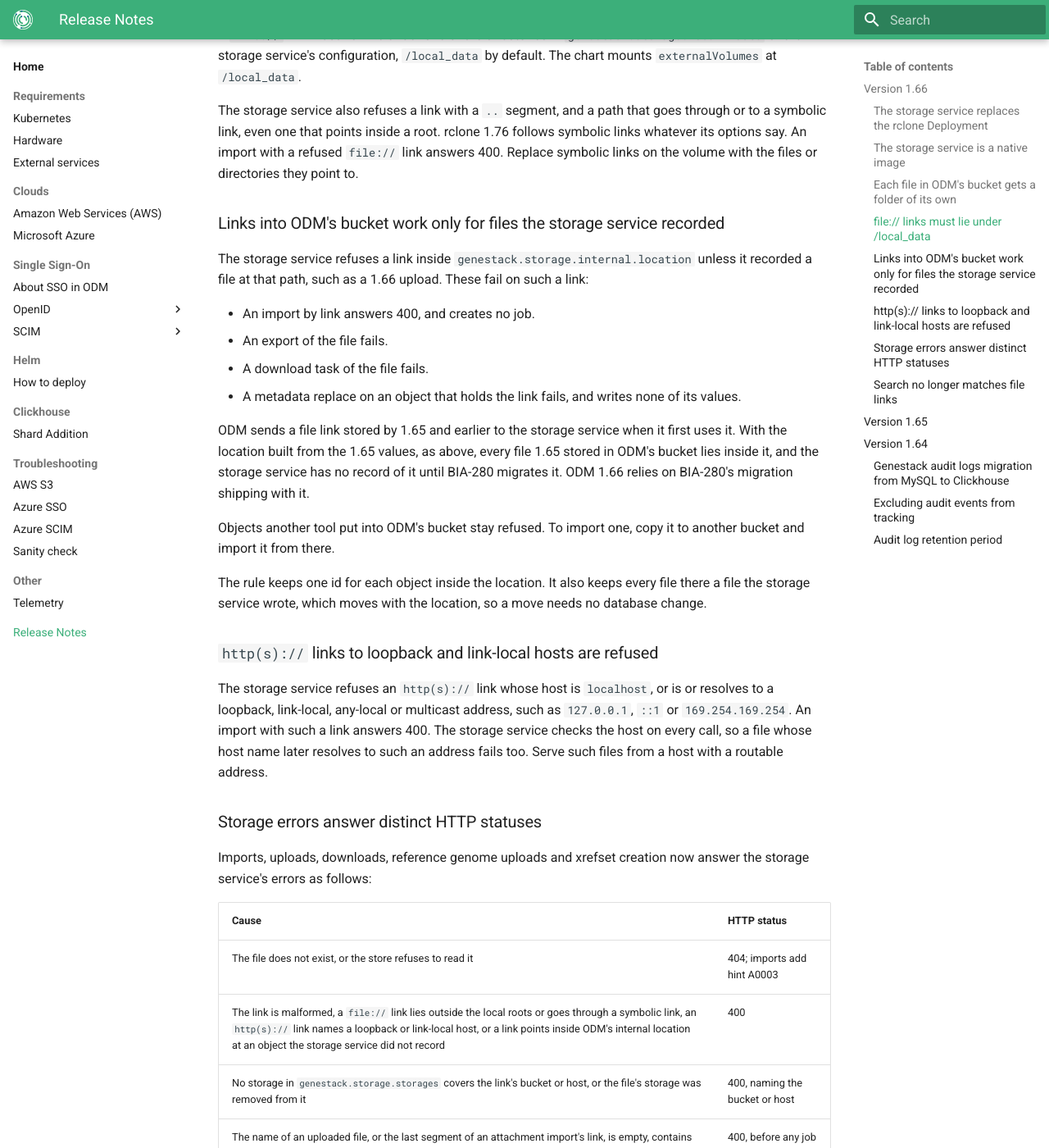
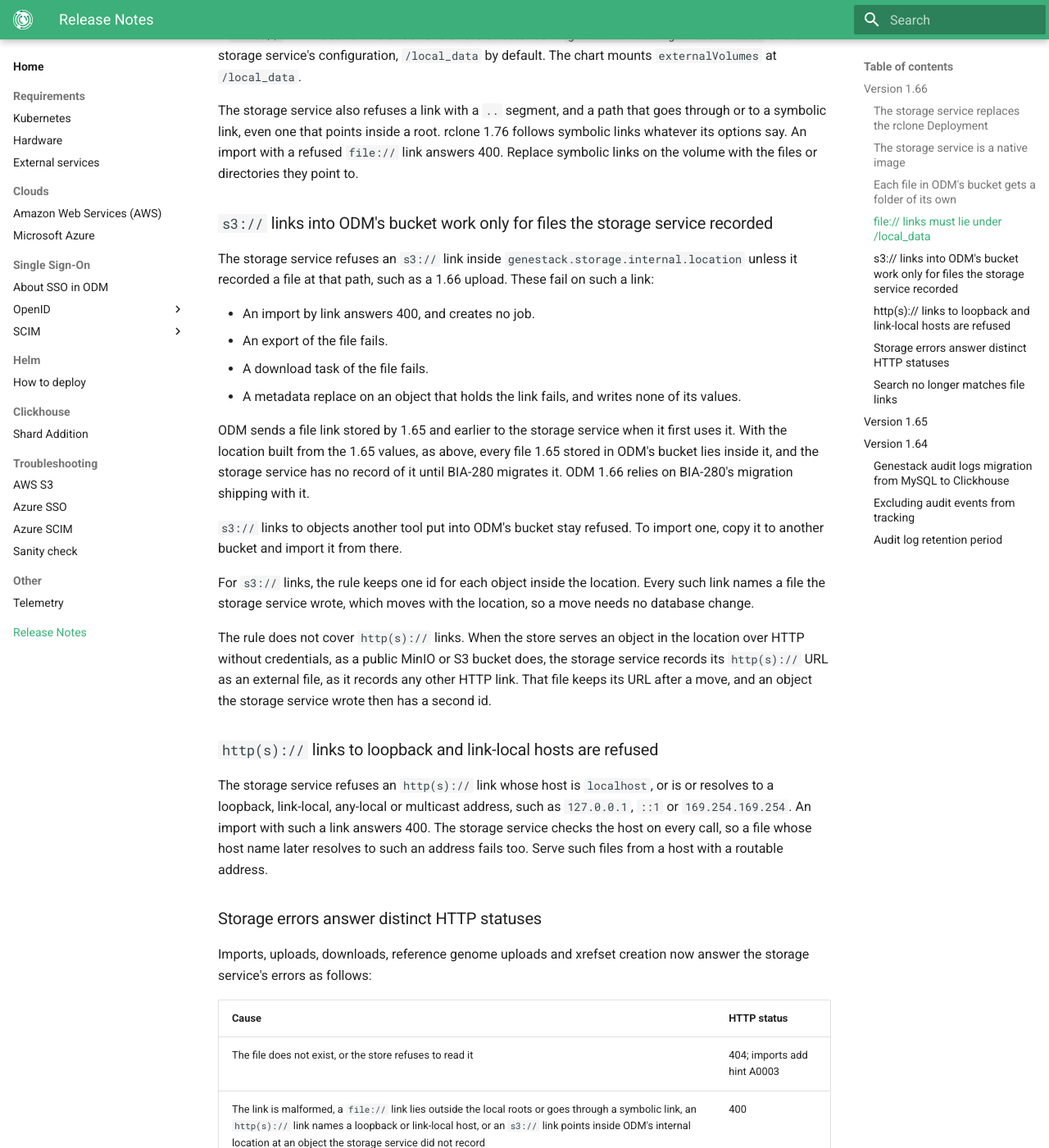
Before and after one commit to genestack/admin-docs, an MkDocs documentation site: the page built from docs/home/release-notes.md, in a window 1280 px wide and 1400 px high, scrolled down 2875 px. Shown: the whole window at 82% size. Built offline with MkDocs 1.6.1 and Material for MkDocs 9.7.7, drawn with Linux system fonts in a browser that asks for light colours; the version menu is left out; some of the changed text lies outside the part shown.

Commit message:
BIA-275: Narrow the internal-location rule to s3:// links in the 1.66 notes
The release notes said the storage service refuses any link inside
genestack.storage.internal.location that it did not record. It matches only the
location's s3:// form: an http(s):// URL of an object the store serves without
credentials still becomes an external file. The heading, the 2 tables and the rule's
paragraphs now say s3://, and one paragraph names the http(s):// case, as the ADR does.

Co-Authored-By: Claude Opus 5.5 <noreply@anthropic.com>

```diff
--- a/docs/home/release-notes.md
+++ b/docs/home/release-notes.md
@@ -12,7 +12,7 @@
     ODM 1.66 refers to files by the storage service's ids, where earlier versions stored links. The storage service
     change itself does not migrate the files of instances installed before 1.66. The BIA-280 migration, which ships
     with 1.66, does. Until it has run, the calls that
-    [Links into ODM's bucket work only for files the storage service recorded](#links-into-odms-bucket-work-only-for-files-the-storage-service-recorded)
+    [`s3://` links into ODM's bucket work only for files the storage service recorded](#s3-links-into-odms-bucket-work-only-for-files-the-storage-service-recorded)
     lists fail for files 1.65 stored in ODM's bucket.
 
 This release adds the storage service, the only ODM component that calls rclone. Core, applications and func-job
@@ -112,10 +112,10 @@ The storage service also refuses a link with a `..` segment, and a path that goe
 even one that points inside a root. rclone 1.76 follows symbolic links whatever its options say. An import with a
 refused `file://` link answers 400. Replace symbolic links on the volume with the files or directories they point to.
 
-### Links into ODM's bucket work only for files the storage service recorded
+### `s3://` links into ODM's bucket work only for files the storage service recorded
 
-The storage service refuses a link inside `genestack.storage.internal.location` unless it recorded a file at that
-path, such as a 1.66 upload. These fail on such a link:
+The storage service refuses an `s3://` link inside `genestack.storage.internal.location` unless it recorded a file at
+that path, such as a 1.66 upload. These fail on such a link:
 
 - An import by link answers 400, and creates no job.
 - An export of the file fails.
@@ -126,11 +126,16 @@ ODM sends a file link stored by 1.65 and earlier to the storage service when it
 built from the 1.65 values, as above, every file 1.65 stored in ODM's bucket lies inside it, and the storage service
 has no record of it until BIA-280 migrates it. ODM 1.66 relies on BIA-280's migration shipping with it.
 
-Objects another tool put into ODM's bucket stay refused. To import one, copy it to another bucket and import it from
-there.
+`s3://` links to objects another tool put into ODM's bucket stay refused. To import one, copy it to another bucket
+and import it from there.
 
-The rule keeps one id for each object inside the location. It also keeps every file there a file the storage
-service wrote, which moves with the location, so a move needs no database change.
+For `s3://` links, the rule keeps one id for each object inside the location. Every such link names a file the
+storage service wrote, which moves with the location, so a move needs no database change.
+
+The rule does not cover `http(s)://` links. When the store serves an object in the location over HTTP without
+credentials, as a public MinIO or S3 bucket does, the storage service records its `http(s)://` URL as an external
+file, as it records any other HTTP link. That file keeps its URL after a move, and an object the storage service
+wrote then has a second id.
 
 ### `http(s)://` links to loopback and link-local hosts are refused
 
@@ -147,7 +152,7 @@ as follows:
 | Cause | HTTP status |
 | --- | --- |
 | The file does not exist, or the store refuses to read it | 404; imports add hint A0003 |
-| The link is malformed, a `file://` link lies outside the local roots or goes through a symbolic link, an `http(s)://` link names a loopback or link-local host, or a link points inside ODM's internal location at an object the storage service did not record | 400 |
+| The link is malformed, a `file://` link lies outside the local roots or goes through a symbolic link, an `http(s)://` link names a loopback or link-local host, or an `s3://` link points inside ODM's internal location at an object the storage service did not record | 400 |
 | No storage in `genestack.storage.storages` covers the link's bucket or host, or the file's storage was removed from it | 400, naming the bucket or host |
 | The name of an uploaded file, or the last segment of an attachment import's link, is empty, contains `/`, is `.` or `..`, has a control character, or exceeds 255 bytes | 400, before any job |
 | The storage service, rclone or the store is unavailable | 503 |
@@ -159,7 +164,7 @@ These answers changed:
 | --- | --- | --- |
 | An import with a link ODM cannot read | A job that fails with A0003 | 404 with hint A0003, and no job |
 | An import with an `http(s)://` link to a loopback or link-local host | A job | 400, and no job |
-| An import with a link inside `genestack.storage.internal.location` to an object the storage service did not record | A job | 400, and no job |
+| An import with an `s3://` link inside `genestack.storage.internal.location` to an object the storage service did not record | A job | 400, and no job |
 | `POST /api/v1/reference-genomes` with an annotation link ODM cannot read | 400 | 404 |
 | `POST /api/v1/reference-genomes` with an annotation source ODM cannot reach | 400 | 503 |
 | `POST /api/v1/xrefsets` with a link ODM cannot read | 400 | 404 |
```
